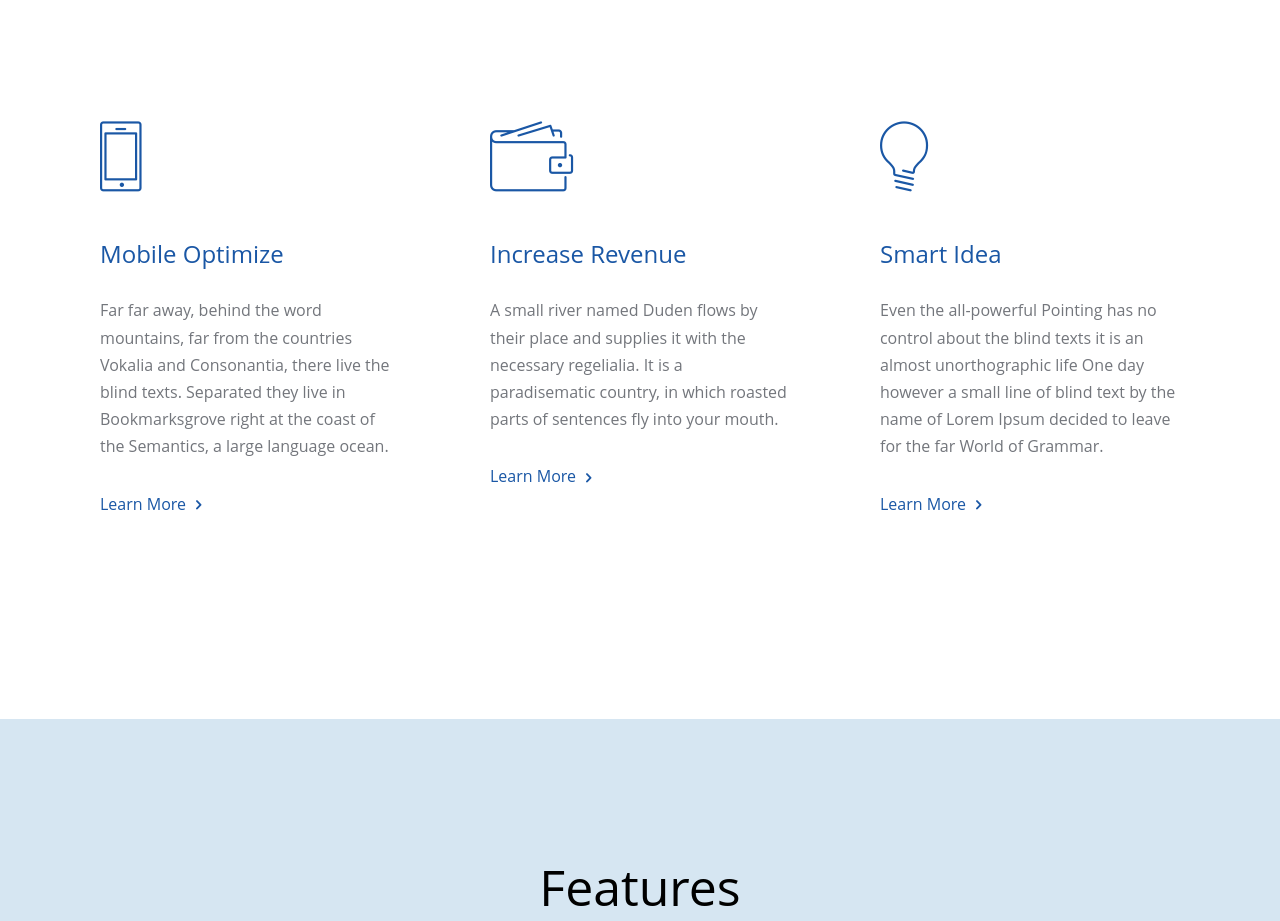
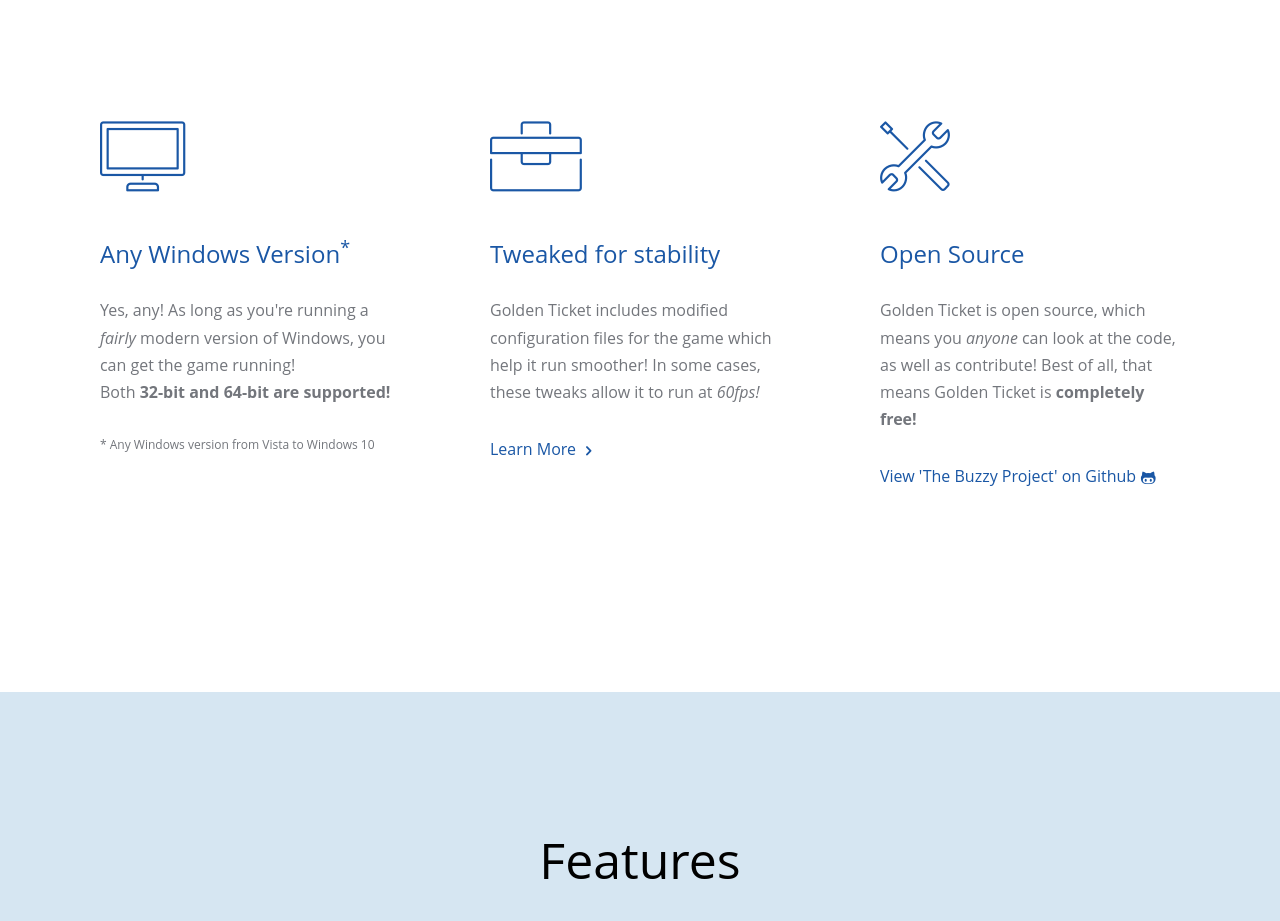
Before and after one commit to The-Buzzy-Project/The-Buzzy-Project.github.io, a website: page index.html in a window 1280 px wide. Shown: the part 1000-1921 px from the top of the page. Drawn offline with Linux system fonts and the light colour scheme; files whose address does not match are found by name.

Commit message:
Make the showcase relevant
Also ignore debug.log

```diff
--- a/index.html
+++ b/index.html
@@ -67,26 +67,27 @@
         <div class="row">
           <div class="col-md-4">
             <div class="probootstrap-service-item probootstrap-animate" data-animate-effect="fadeIn">
-              <span class="icon icon-phone3"></span>
-              <h2>Mobile Optimize</h2>
-              <p>Far far away, behind the word mountains, far from the countries Vokalia and Consonantia, there live the blind texts. Separated they live in Bookmarksgrove right at the coast of the Semantics, a large language ocean.</p>
-              <p><a href="#" class="probootstrap-link">Learn More <i class="icon-chevron-right"></i></a></p>
+              <span class="icon icon-desktop"></span>
+              <h2>Any Windows Version<sup>*</sup></h2>
+              <p>Yes, any! As long as you're running a <em>fairly</em> modern version of Windows, you can get the game running! <br> Both <b>32-bit and 64-bit are supported!</b></p>
+			  <p><sup>* Any Windows version from Vista to Windows 10</sup></p>
+              <!-- <p><a href="#" class="probootstrap-link">Learn More <i class="icon-chevron-right"></i></a></p> -->
             </div>
           </div>
           <div class="col-md-4">
             <div class="probootstrap-service-item probootstrap-animate" data-animate-effect="fadeIn">
-              <span class="icon icon-wallet2"></span>
-              <h2>Increase Revenue</h2>
-              <p>A small river named Duden flows by their place and supplies it with the necessary regelialia. It is a paradisematic country, in which roasted parts of sentences fly into your mouth.</p>
-              <p><a href="#" class="probootstrap-link">Learn More <i class="icon-chevron-right"></i></a></p>
+              <span class="icon icon-toolbox"></span>
+              <h2>Tweaked for stability</h2>
+              <p>Golden Ticket includes modified configuration files for the game which help it run smoother! In some cases, these tweaks allow it to run at <em>60fps!</em></p>
+              <p><a href="https://github.com/The-Buzzy-Project/Golden-Ticket/wiki/Modifications-done-by-Golden-Ticket" class="probootstrap-link">Learn More <i class="icon-chevron-right"></i></a></p>
             </div>
           </div>
           <div class="col-md-4">
             <div class="probootstrap-service-item probootstrap-animate" data-animate-effect="fadeIn">
-              <span class="icon icon-lightbulb"></span>
-              <h2>Smart Idea</h2>
-              <p>Even the all-powerful Pointing has no control about the blind texts it is an almost unorthographic life One day however a small line of blind text by the name of Lorem Ipsum decided to leave for the far World of Grammar.</p>
-              <p><a href="#" class="probootstrap-link">Learn More <i class="icon-chevron-right"></i></a></p>
+              <span class="icon icon-tools-2"></span>
+              <h2>Open Source</h2>
+              <p>Golden Ticket is open source, which means you <em>anyone</em> can look at the code, as well as contribute! Best of all, that means Golden Ticket is <b>completely free!</b></p>
+              <p><a href="https://github.com/The-Buzzy-Project" class="probootstrap-link">View 'The Buzzy Project' on Github <i class="icon-github"></i></a></p>
             </div>
           </div>
         </div>
```
Also changed, not shown: 2 other files.
